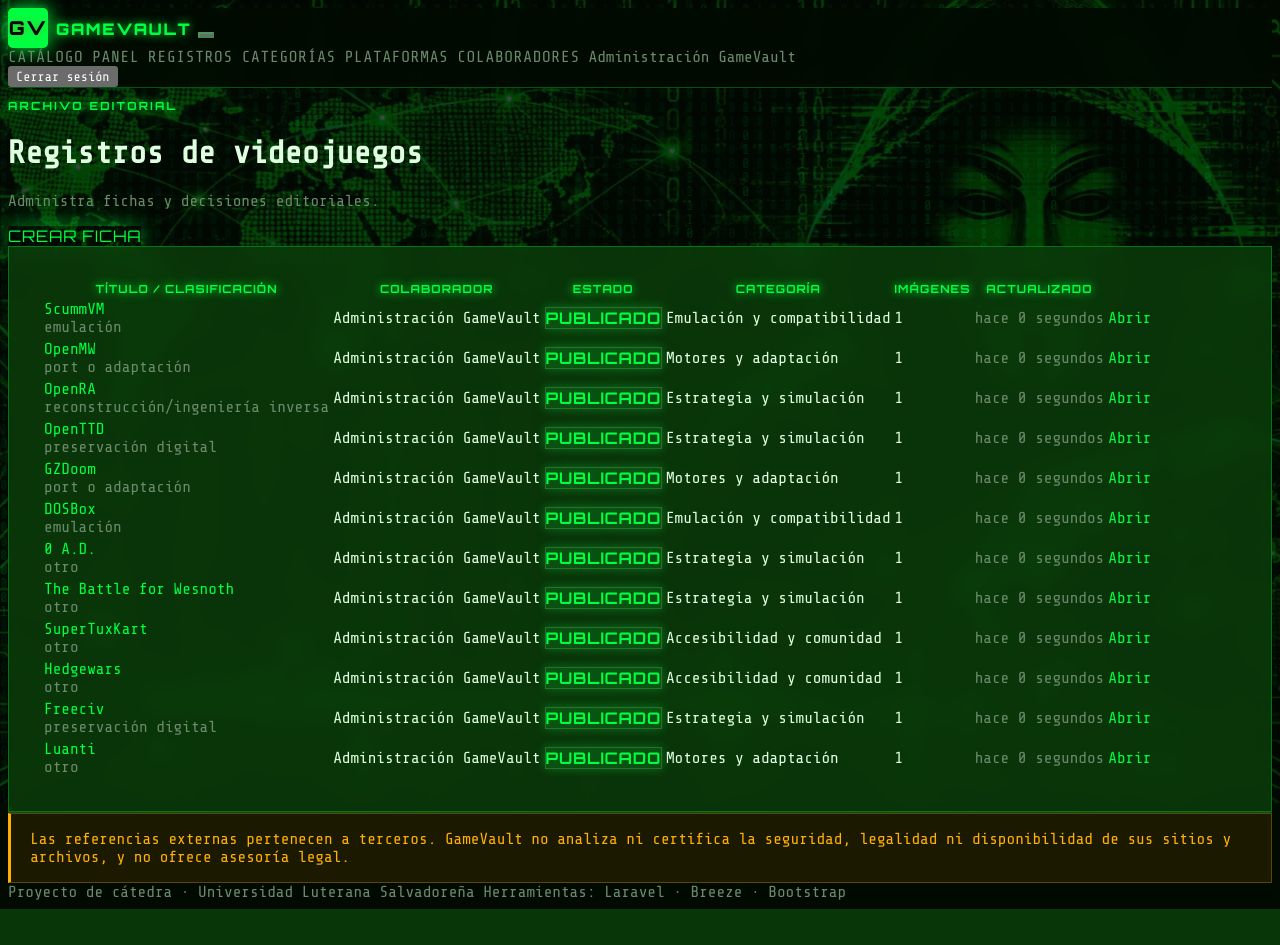
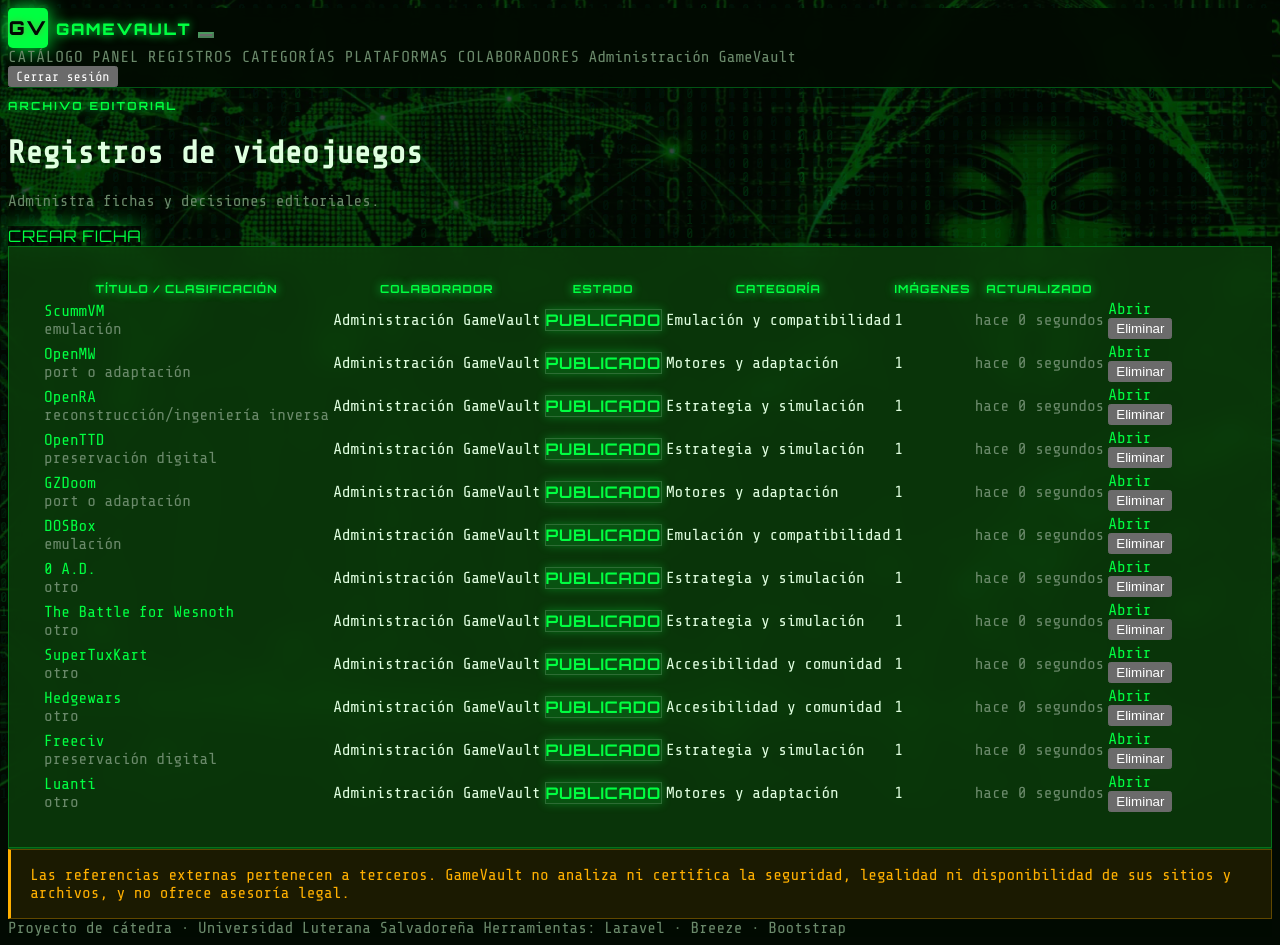
Before and after one commit to jhonathanramos2023-cyber/gameVault, a Laravel app: page /panel/videojuegos in a window 1280 px wide. Before the commit the page ends 909 px from the top, so only its background shows below. Run offline with Laravel 12, Linux system fonts and the light colour scheme; a user stored in the database is signed in; data comes from the database, SQL or seed files in the repository; style sheets or scripts are compiled from the project's sources.

Commit message:
FASE 2.5) Botón de eliminar ficha en el listado de registros (solo administrador, con confirmación)

```diff
--- a/resources/views/videojuegos/index.blade.php
+++ b/resources/views/videojuegos/index.blade.php
@@ -21,7 +21,12 @@
                             <td>{{ $videojuego->categoria->nombre }}</td>
                             <td>{{ $videojuego->imagenes->count() }}</td>
                             <td class="small gv-muted">{{ $videojuego->updated_at->diffForHumans() }}</td>
-                            <td class="text-nowrap"><a class="btn btn-sm btn-outline-info" href="{{ route('videojuegos.show', $videojuego) }}">Abrir</a></td>
+                            <td class="text-nowrap">
+                                <a class="btn btn-sm btn-outline-info" href="{{ route('videojuegos.show', $videojuego) }}">Abrir</a>
+                                @if(auth()->user()->esAdministrador())
+                                    <form method="POST" action="{{ route('videojuegos.destroy', $videojuego) }}" class="d-inline" onsubmit="return confirm('¿Eliminar esta ficha, todas sus imágenes almacenadas y sus referencias? Esta acción no se puede deshacer.')">@csrf @method('DELETE')<button class="btn btn-sm btn-outline-danger" type="submit">Eliminar</button></form>
+                                @endif
+                            </td>
                         </tr>
                     @endforeach
                     </tbody>
```
